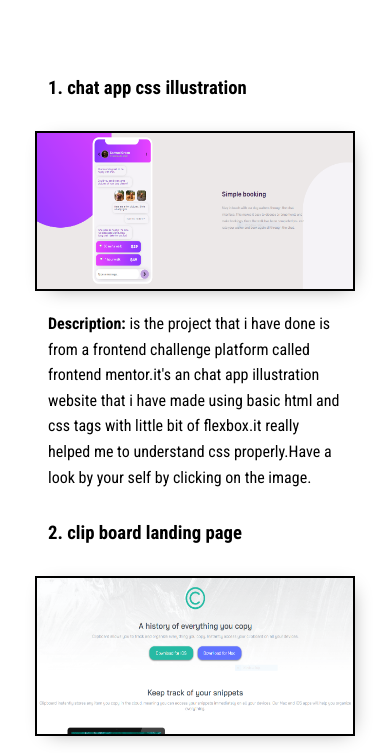
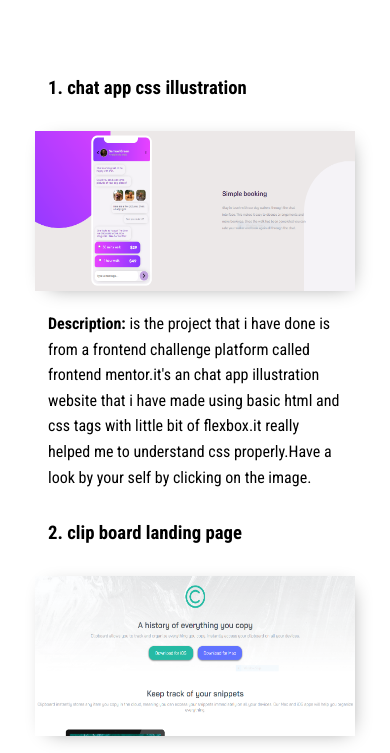
Before and after one commit to Darshan-Pandya10/Portfolio-Darshan-Pandya, a plain HTML site: page project.html in a window 390 px wide. Shown: the part 79-832 px from the top of the page. Drawn offline with Linux system fonts and the light colour scheme.

Commit message:
removing more border from images

```diff
--- a/project.css
+++ b/project.css
@@ -130,7 +130,7 @@ nav li:hover {
         width: 30rem;
         margin: 1rem;
         height: 20rem;
-        border: 2px solid black;
+        /* border: 2px solid black; */
     }
 }
 
@@ -139,7 +139,7 @@ nav li:hover {
         width: 30rem;
         margin: 1rem;
         height: 15rem;
-        border: 2px solid black;
+        /* border: 2px solid black; */
     }
 
     .project-description {
@@ -176,7 +176,7 @@ nav li:hover {
         width: 29rem;
         margin-top: 1rem;
         height: 15rem;
-        border: 2px solid black;
+        /* border: 2px solid black; */
     }
 
     .logo {
```
